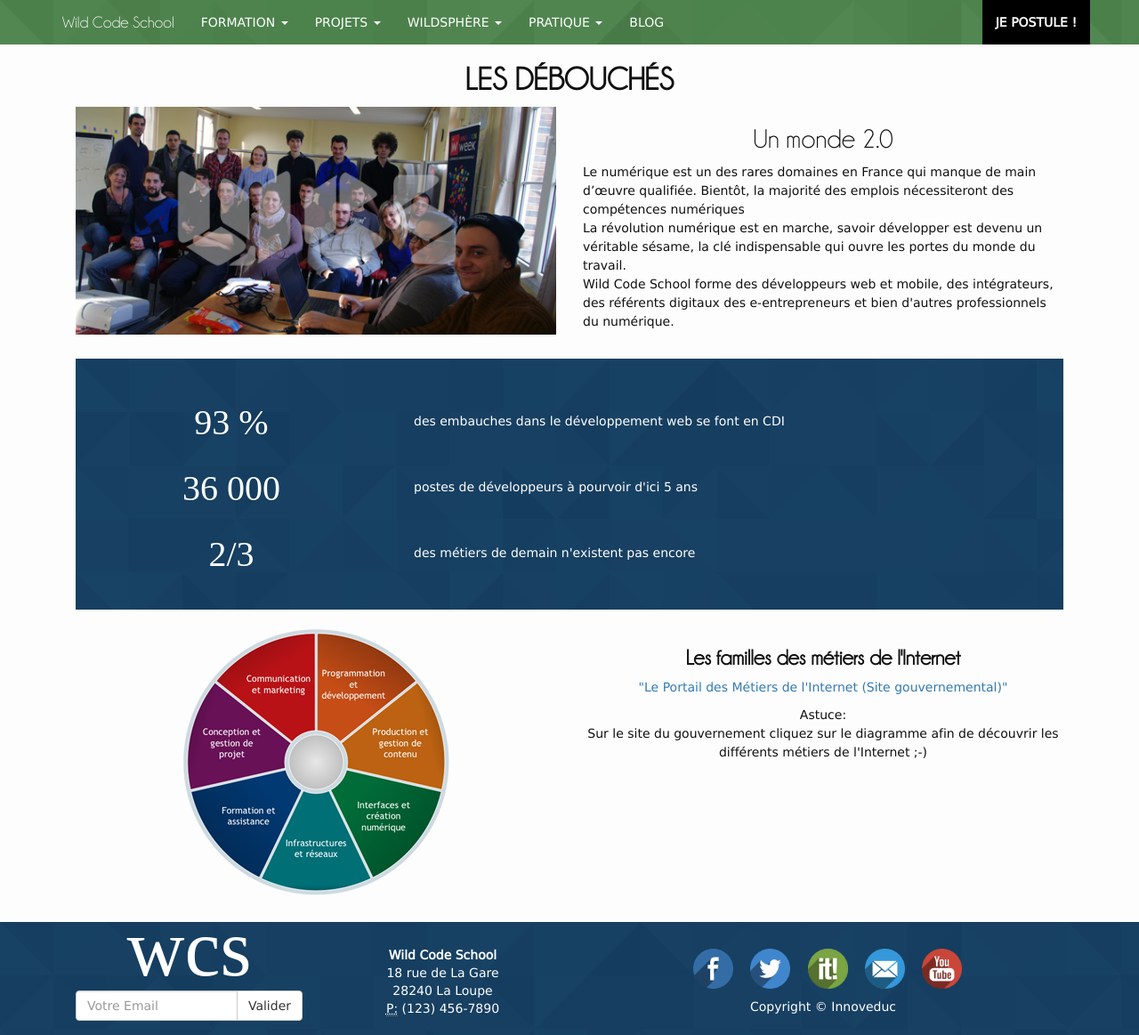
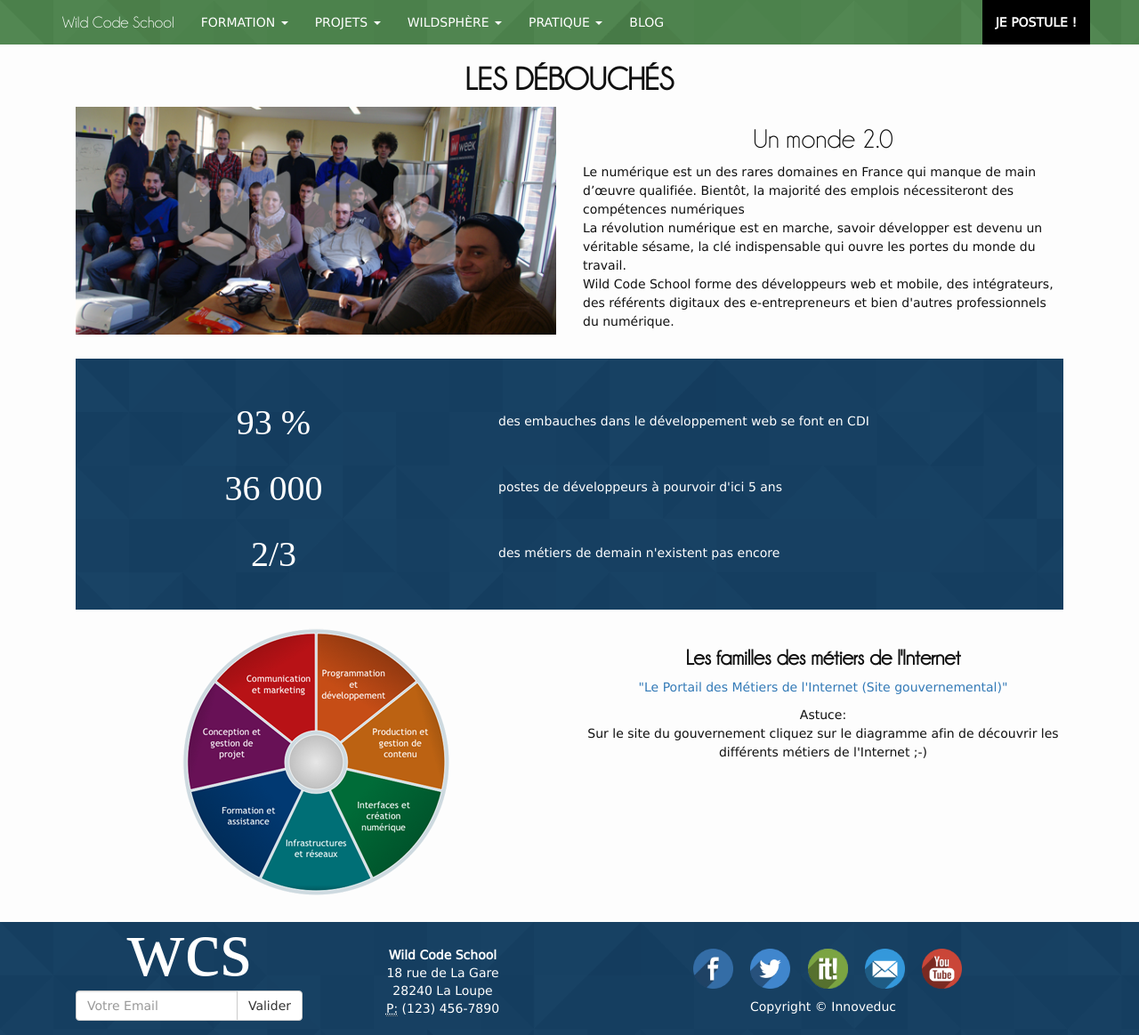
Before and after one commit to alem972/wildcodeschool.github.io, a Jekyll site: the page built from debouches.html, in a window 1280 px wide and 1163 px high. Shown: the whole window at 89% size. Built offline with Jekyll 4.4.1, drawn with Linux system fonts in a browser that asks for light colours; nearby versions of some CDN libraries; some web fonts are replaced.

Commit message:
deplacement col page debouches

```diff
--- a/debouches.html
+++ b/debouches.html
@@ -25,33 +25,33 @@
   <div class="bandeau-debouches">
     <div class="row">
 
-      <div class="col-xs-4">
+      <div class="col-xs-5">
         <h2 class="text-center chiffres-sheandy">93 %</h2>
       </div>
 
-      <div class="col-xs-8 bloc-txt">
+      <div class="col-xs-7 bloc-txt">
         <p>des embauches dans le développement web se font en CDI</p>
       </div>
 
     </div>
     <div class="row">
 
-      <div class="col-xs-4">
+      <div class="col-xs-5">
         <h2 class="text-center chiffres-sheandy">36 000</h2>
       </div>
 
-      <div class="col-xs-8 bloc-txt">
+      <div class="col-xs-7 bloc-txt">
         <p>postes de développeurs à pourvoir d'ici 5 ans</p>
       </div>
 
     </div>
     <div class="row">
 
-      <div class="col-xs-4">
+      <div class="col-xs-5">
         <h2 class="text-center chiffres-sheandy">2/3</h2>
       </div>
 
-      <div class="col-xs-8 bloc-txt">
+      <div class="col-xs-7 bloc-txt">
         <p>des métiers de demain n'existent pas encore</p>
       </div>
 
```
